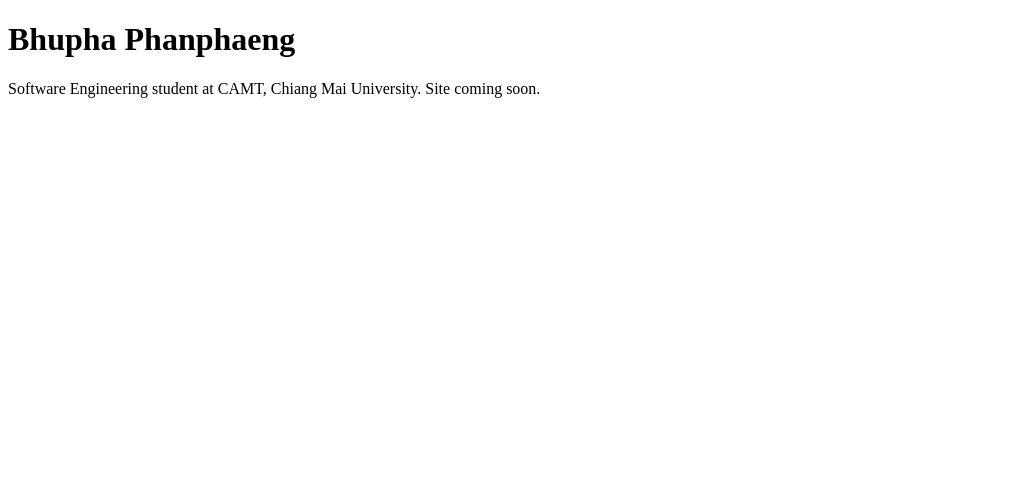
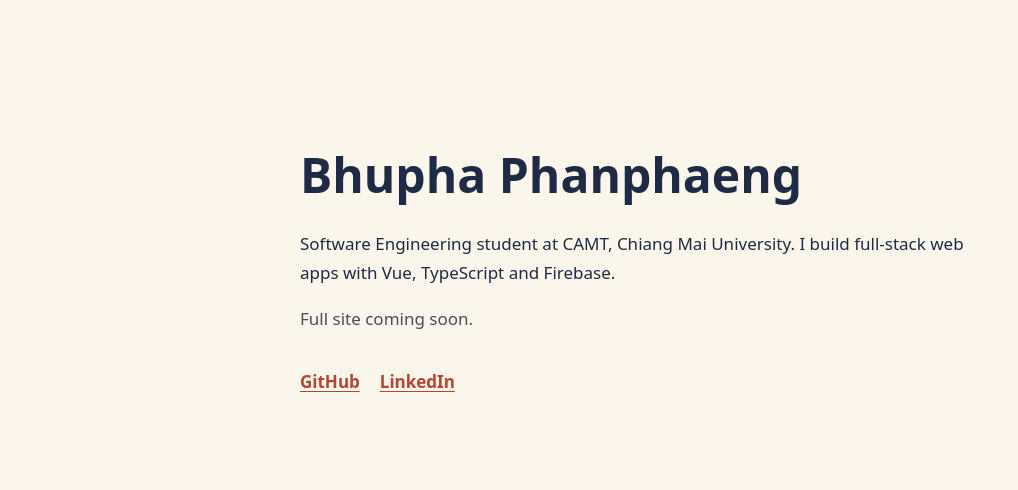
Before and after one commit to BP5039/bhupha-p.com, an Astro site: page / in a window 1280 px wide. Shown: the whole page, without its empty margins (0-1018 px from the left). Built offline with nearby package versions, Linux system fonts and the light colour scheme; Astro itself is replaced by a stand-in of ours.

Commit message:
Add a shared layout and the site's colors

```diff
--- /dev/null
+++ b/src/layouts/Base.astro
@@ -0,0 +1,30 @@
+---
+// One layout shared by every page: <head>, global styles, and the page slot.
+import '../styles/global.css';
+
+interface Props {
+  title: string;
+  description?: string;
+  lang?: string;
+}
+
+const {
+  title,
+  description = 'Bhupha Phanphaeng - Software Engineering student at CAMT, Chiang Mai University.',
+  lang = 'en',
+} = Astro.props;
+---
+<!doctype html>
+<html lang={lang}>
+  <head>
+    <meta charset="utf-8" />
+    <meta name="viewport" content="width=device-width, initial-scale=1" />
+    <meta name="description" content={description} />
+    <meta name="theme-color" content="#1f2a44" />
+    <link rel="icon" type="image/svg+xml" href="/favicon.svg" />
+    <title>{title}</title>
+  </head>
+  <body>
+    <slot />
+  </body>
+</html>
--- a/src/pages/index.astro
+++ b/src/pages/index.astro
@@ -1,16 +1,23 @@
 ---
-// Commit 1: the simplest possible page. Everything below the fence is plain HTML.
-const name = 'Bhupha Phanphaeng';
+import Base from '../layouts/Base.astro';
 ---
-<html lang="en">
-  <head>
-    <meta charset="utf-8" />
-    <meta name="viewport" content="width=device-width, initial-scale=1" />
-    <link rel="icon" type="image/svg+xml" href="/favicon.svg" />
-    <title>{name}</title>
-  </head>
-  <body>
-    <h1>{name}</h1>
-    <p>Software Engineering student at CAMT, Chiang Mai University. Site coming soon.</p>
-  </body>
-</html>
+<Base title="Bhupha Phanphaeng">
+  <main class="container hero">
+    <h1>Bhupha Phanphaeng</h1>
+    <p>Software Engineering student at CAMT, Chiang Mai University. I build full-stack web apps with Vue, TypeScript and Firebase.</p>
+    <p class="soon">Full site coming soon.</p>
+    <nav class="links" aria-label="Elsewhere">
+      <a href="https://github.com/BP5039">GitHub</a>
+      <a href="https://www.linkedin.com/in/bhupha-phanphaeng/">LinkedIn</a>
+    </nav>
+  </main>
+</Base>
+
+<style>
+  /* Styles in a .astro file only apply to this page. */
+  .hero { padding-top: 18vh; padding-bottom: 10vh; }
+  h1 { font-size: clamp(2rem, 6vw, 3rem); }
+  .soon { color: var(--ink-soft); }
+  .links { display: flex; gap: 20px; margin-top: 24px; }
+  .links a { padding: 10px 0; font-weight: 600; }
+</style>
--- /dev/null
+++ b/src/styles/global.css
@@ -0,0 +1,56 @@
+/* Design tokens: the workshop palette, reused as the site's identity. */
+:root {
+  --cream: #fbf6ec;
+  --navy: #1f2a44;
+  --terracotta: #b4462f;
+  --ink-soft: #4a4f5c;
+  --line: #e6dfd0;
+  --pink: #f2c6de;
+  --blue: #c6def1;
+  --mint: #c9e4de;
+  --lilac: #dbcdf0;
+
+  /* System fonts only: no font downloads, so pages load fast on phone data.
+     Japanese phones already ship good Japanese fonts. */
+  --font-sans: system-ui, -apple-system, "Segoe UI", Roboto, "Helvetica Neue", Arial, sans-serif;
+  --font-ja: "Hiragino Sans", "Hiragino Kaku Gothic ProN", "Noto Sans JP", "Yu Gothic", Meiryo, sans-serif;
+
+  --radius: 14px;
+  --max: 720px;
+}
+
+*, *::before, *::after { box-sizing: border-box; }
+
+html {
+  -webkit-text-size-adjust: 100%;
+  scroll-behavior: smooth;
+}
+
+body {
+  margin: 0;
+  background: var(--cream);
+  color: var(--navy);
+  font-family: var(--font-sans);
+  font-size: 17px;
+  line-height: 1.7;
+}
+
+:lang(ja) { font-family: var(--font-ja); line-height: 1.9; }
+
+img { max-width: 100%; height: auto; display: block; }
+
+a { color: var(--terracotta); text-underline-offset: 3px; }
+a:hover { color: var(--navy); }
+
+h1, h2, h3 { line-height: 1.3; margin: 0 0 0.5em; }
+
+.container {
+  width: 100%;
+  max-width: var(--max);
+  margin: 0 auto;
+  padding: 0 20px;
+}
+
+@media (prefers-reduced-motion: reduce) {
+  html { scroll-behavior: auto; }
+}
```
